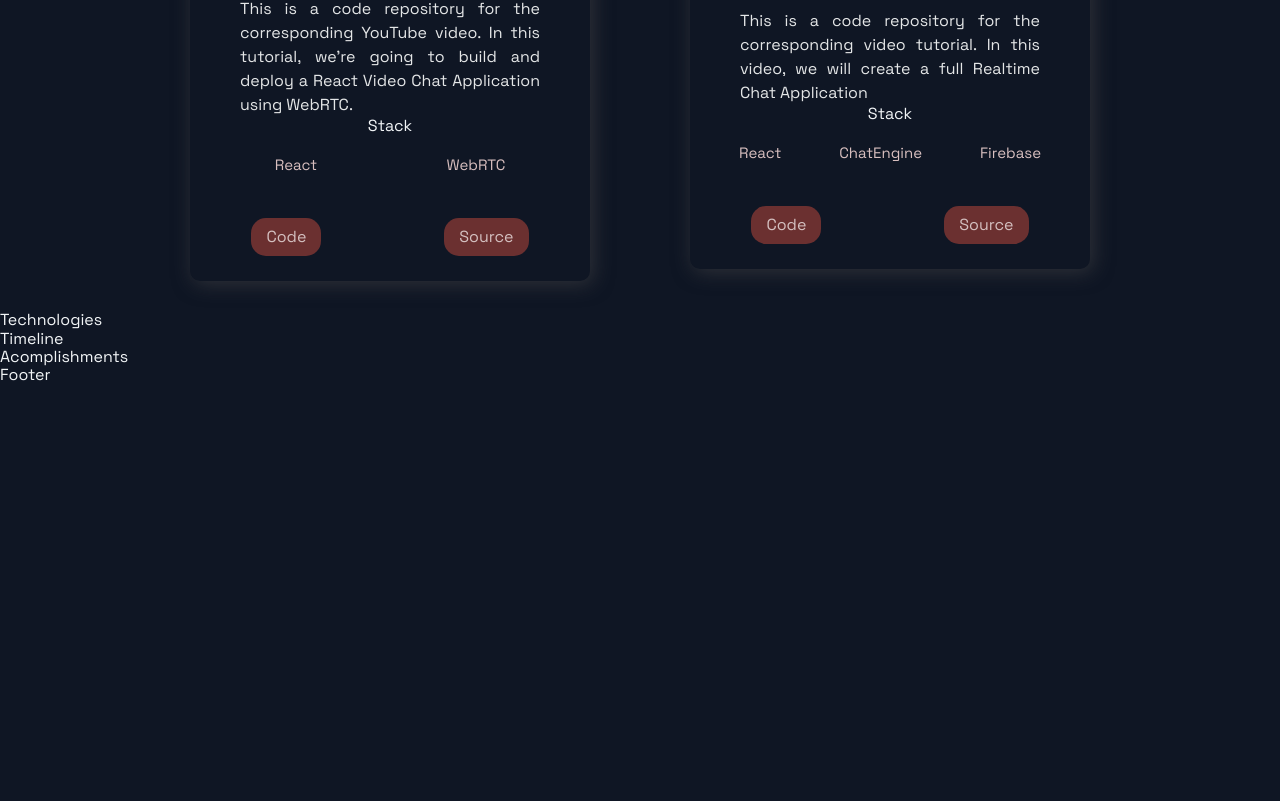
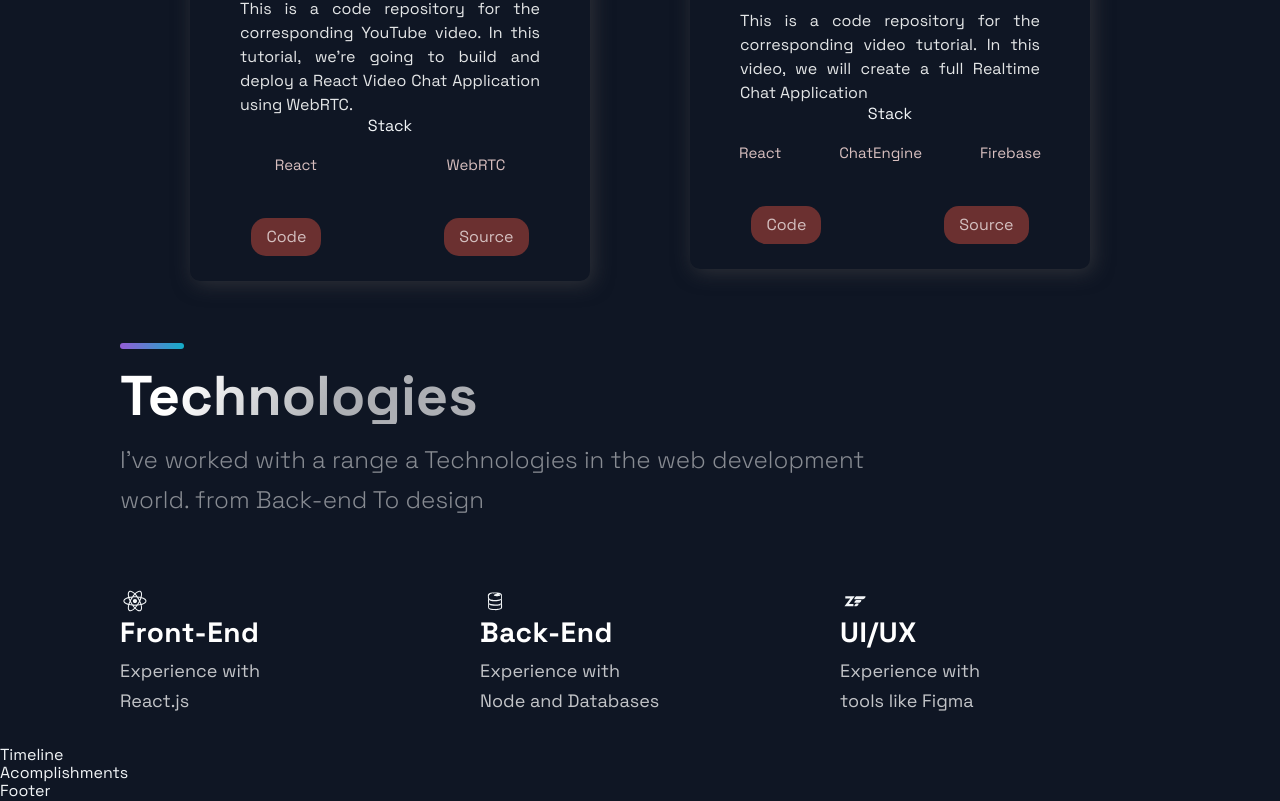
Before and after one commit to ifelipesilva/portfolio_website, a Next.js app: page / in a window 1280 px wide. Shown: the part 1923-2724 px from the top of the page. Before the commit the page ends 2308 px from the top, so only its background shows below. Built offline with nearby package versions, Linux system fonts and the light colour scheme.

Commit message:
Technologies

```diff
--- a/src/components/Technologies/Technologies.js
+++ b/src/components/Technologies/Technologies.js
@@ -1,12 +1,68 @@
-import React from 'react';
-import { DiFirebase, DiReact, DiZend } from 'react-icons/di';
-import { Section, SectionDivider, SectionText, SectionTitle } from '../../styles/GlobalComponents';
-import { List, ListContainer, ListItem, ListParagraph, ListTitle } from './TechnologiesStyles';
+import React from 'react'
+import {
+  DiFirebase,
+  DiReact,
+  DiZend,
+  MdOutlineDesignServices
+} from 'react-icons/di'
+import {
+  Section,
+  SectionDivider,
+  SectionText,
+  SectionTitle
+} from '../../styles/GlobalComponents'
+import {
+  List,
+  ListContainer,
+  ListItem,
+  ListParagraph,
+  ListTitle
+} from './TechnologiesStyles'
 
-const Technologies = () =>  (
-  <div>
-    Technologies
-  </div>
-);
+const Technologies = () => (
+  <Section id="tech">
+    <SectionDivider />
+    <br />
+    <SectionTitle>Technologies</SectionTitle>
+    <SectionText>
+      I've worked with a range a Technologies in the web development world. from
+      Back-end To design
+    </SectionText>
+    <List>
+      <ListItem>
+        <DiReact size="3rem" />
+        <ListContainer>
+          <ListTitle>Front-End</ListTitle>
+          <ListParagraph>
+            Experience with <br />
+            React.js
+          </ListParagraph>
+        </ListContainer>
+      </ListItem>
 
-export default Technologies;
+      <ListItem>
+        <DiFirebase size="3rem" />
+        <ListContainer>
+          <ListTitle>Back-End</ListTitle>
+          <ListParagraph>
+            Experience with <br />
+            Node and Databases
+          </ListParagraph>
+        </ListContainer>
+      </ListItem>
+
+      <ListItem>
+        <DiZend size="3rem" />
+        <ListContainer>
+          <ListTitle>UI/UX</ListTitle>
+          <ListParagraph>
+            Experience with <br />
+            tools like Figma
+          </ListParagraph>
+        </ListContainer>
+      </ListItem>
+    </List>
+  </Section>
+)
+
+export default Technologies
--- a/src/styles/GlobalComponents/index.js
+++ b/src/styles/GlobalComponents/index.js
@@ -1,9 +1,9 @@
 import styled from 'styled-components'
 
 export const Section = styled.section`
-  display: ${(props) => props.grid ? "grid" : "flex" };
-  flex-direction: ${(props) => props.row ? "row" : "column" };
-  padding: ${(props) => props.nopadding ? "0" : "32px 48px 0" } ;
+  display: ${props => (props.grid ? 'grid' : 'flex')};
+  flex-direction: ${props => (props.row ? 'row' : 'column')};
+  padding: ${props => (props.nopadding ? '0' : '32px 48px 0')};
   margin: 0 auto;
   max-width: 1040px;
   box-sizing: content-box;
@@ -11,13 +11,13 @@
   overflow: hidden;
   grid-template-columns: 1fr 1fr;
 
-  @media ${(props) => props.theme.breakpoints.md} {
+  @media ${props => props.theme.breakpoints.md} {
     padding: 24px 48px 0;
     flex-direction: column;
   }
 
-  @media ${(props) => props.theme.breakpoints.sm} {
-    padding: ${(props) => props.nopadding ? "0" : "16px 16px 0" } ;
+  @media ${props => props.theme.breakpoints.sm} {
+    padding: ${props => (props.nopadding ? '0' : '16px 16px 0')};
 
     width: calc(100vw - 32px);
     flex-direction: column;
@@ -26,30 +26,34 @@
 
 export const SectionTitle = styled.h2`
   font-weight: 800;
-  font-size: ${(props) => props.main ? '65px' : '56px'};
-  line-height: ${(props) => props.main ? '72px' : '56px'};
+  font-size: ${props => (props.main ? '65px' : '56px')};
+  line-height: ${props => (props.main ? '72px' : '56px')};
   width: max-content;
   max-width: 100%;
-  background: linear-gradient(121.57deg, #FFFFFF 18.77%, rgba(255, 255, 255, 0.66) 60.15%);
+  background: linear-gradient(
+    121.57deg,
+    #ffffff 18.77%,
+    rgba(255, 255, 255, 0.66) 60.15%
+  );
   -webkit-background-clip: text;
   -webkit-text-fill-color: transparent;
   margin-bottom: 16px;
-  padding: ${(props) => props.main ? '58px 0 16px' : '0'};
+  padding: ${props => (props.main ? '58px 0 16px' : '0')};
 
-  @media ${props => props.theme.breakpoints.md}{
-    font-size: ${(props) => props.main ? '56px' : '48px'};
-    line-height: ${(props) => props.main ? '56px' : '48px'};
+  @media ${props => props.theme.breakpoints.md} {
+    font-size: ${props => (props.main ? '56px' : '48px')};
+    line-height: ${props => (props.main ? '56px' : '48px')};
     margin-bottom: 12px;
-    padding: ${(props) => props.main ? '40px 0 12px' : '0'};
+    padding: ${props => (props.main ? '40px 0 12px' : '0')};
   }
 
-  @media ${props => props.theme.breakpoints.sm}{
+  @media ${props => props.theme.breakpoints.sm} {
     font-size: 32px;
     line-height: 40px;
-    font-size: ${(props) => props.main ? '28px' : '32px'};
-    line-height: ${(props) => props.main ? '32px' : '40px'};
+    font-size: ${props => (props.main ? '28px' : '32px')};
+    line-height: ${props => (props.main ? '32px' : '40px')};
     margin-bottom: 8px;
-    padding: ${(props) => props.main ? '16px 0 8px' : '0'};
+    padding: ${props => (props.main ? '16px 0 8px' : '0')};
     max-width: 100%;
   }
 `
@@ -62,14 +66,14 @@
   padding-bottom: 3.6rem;
   color: rgba(255, 255, 255, 0.5);
 
-  @media ${(props) => props.theme.breakpoints.md} {
+  @media ${props => props.theme.breakpoints.md} {
     max-width: 670px;
     font-size: 20px;
     line-height: 32px;
     padding-bottom: 24px;
   }
 
-  @media ${(props) => props.theme.breakpoints.sm} {
+  @media ${props => props.theme.breakpoints.sm} {
     font-size: 16px;
     line-height: 24px;
     padding-bottom: 16px;
@@ -77,23 +81,23 @@
 `
 
 export const SectionDivider = styled.div`
-
   width: 64px;
   height: 6px;
   border-radius: 10px;
   background-color: #fff;
-  background: ${(props) => props.colorAlt ?
-    'linear-gradient(270deg, #F46737 0%, #945DD6 100%)' :
-    'linear-gradient(270deg, #13ADC7 0%, #945DD6 100%)'};
+  background: ${props =>
+    props.colorAlt
+      ? 'linear-gradient(270deg, #F46737 0%, #945DD6 100%)'
+      : 'linear-gradient(270deg, #13ADC7 0%, #945DD6 100%)'};
 
-    margin: ${(props) => props.divider ? "4rem 0" : "" };
+  margin: ${props => (props.divider ? '4rem 0' : '')};
 
-  @media ${(props) => props.theme.breakpoints.md} {
+  @media ${props => props.theme.breakpoints.md} {
     width: 48px;
     height: 4px;
   }
 
-  @media ${(props) => props.theme.breakpoints.sm} {
+  @media ${props => props.theme.breakpoints.sm} {
     width: 32px;
     height: 2px;
   }
@@ -105,19 +109,19 @@
   line-height: 32px;
   color: rgba(255, 255, 255, 0.75);
 
-@media ${(props) => props.theme.breakpoints.md} {
+  @media ${props => props.theme.breakpoints.md} {
     max-width: 672px;
     font-size: 16px;
     line-height: 25px;
   }
 
-  @media ${(props) => props.theme.breakpoints.sm} {
+  @media ${props => props.theme.breakpoints.sm} {
     font-size: 14px;
     line-height: 22px;
   }
 `
 export const SecondaryBtn = styled.button`
-  color: #FFF;
+  color: #fff;
   background: none;
   border: 1px solid rgba(255, 255, 255, 0.33);
   box-sizing: border-box;
@@ -144,10 +148,11 @@
   &:active {
     background: #e0e4eb;
     border: 1px solid #304169;
-    box-shadow: inset 0px 2px 1px rgba(46, 49, 55, 0.15), inset 0px 0px 4px rgba(20, 20, 55, 0.3);
+    box-shadow: inset 0px 2px 1px rgba(46, 49, 55, 0.15),
+      inset 0px 0px 4px rgba(20, 20, 55, 0.3);
   }
 
-  @media ${(props) => props.theme.breakpoints.md}{
+  @media ${props => props.theme.breakpoints.md} {
     margin-top: 24px;
     margin-bottom: 64px;
     padding: 16px 24px;
@@ -156,7 +161,7 @@
     line-height: 20px;
   }
 
-  @media ${(props) => props.theme.breakpoints.sm} {
+  @media ${props => props.theme.breakpoints.sm} {
     margin-top: 16px;
     margin-bottom: 40px;
     padding: 8px 16px;
@@ -167,35 +172,38 @@
 `
 
 export const ButtonBack = styled.div`
-  width: ${({ alt }) => alt ? '150px' : '262px'};
-  height: ${({ alt }) => alt ? '52px' : '64px'};
+  width: ${({ alt }) => (alt ? '150px' : '262px')};
+  height: ${({ alt }) => (alt ? '52px' : '64px')};
   border-radius: 50px;
-  font-size: ${({ alt }) => alt ? '20px' : '24px'};
+  font-size: ${({ alt }) => (alt ? '20px' : '24px')};
   font-weight: 600;
   display: flex;
   align-items: center;
   justify-content: center;
-  margin: ${({ alt, form }) => (alt || form) ? '0' : '0 0 80px'};
+  margin: ${({ alt, form }) => (alt || form ? '0' : '0 0 80px')};
   color: #fff;
-  background: ${({ alt }) => alt ? 'linear-gradient(270deg, #ff622e 0%, #B133FF 100%)' : 'linear-gradient(270deg, #00DBD8 0%, #B133FF 100%)'};
+  background: ${({ alt }) =>
+    alt
+      ? 'linear-gradient(270deg, #ff622e 0%, #B133FF 100%)'
+      : 'linear-gradient(270deg, #00DBD8 0%, #B133FF 100%)'};
   cursor: pointer;
   transition: 0.5s ease;
   position: relative;
   overflow: hidden;
-  opacity: ${({ disabled }) => disabled ? '.5' : '1'};
+  opacity: ${({ disabled }) => (disabled ? '.5' : '1')};
 
-  @media ${(props) => props.theme.breakpoints.md} {
-    width: ${({ alt }) => alt ? '150px' : '184px'};
-    height: ${({ alt }) => alt ? '52px' : '48px'};
-    font-size: ${({ alt }) => alt ? '20px' : '16px'};
-    margin-bottom: ${({ alt }) => alt ? '0' : '64px'};
+  @media ${props => props.theme.breakpoints.md} {
+    width: ${({ alt }) => (alt ? '150px' : '184px')};
+    height: ${({ alt }) => (alt ? '52px' : '48px')};
+    font-size: ${({ alt }) => (alt ? '20px' : '16px')};
+    margin-bottom: ${({ alt }) => (alt ? '0' : '64px')};
   }
 
-  @media ${(props) => props.theme.breakpoints.sm} {
+  @media ${props => props.theme.breakpoints.sm} {
     width: 100%;
     height: 32px;
     font-size: 14px;
-    margin-bottom: ${({ alt }) => alt ? '0' : '32px'};
+    margin-bottom: ${({ alt }) => (alt ? '0' : '32px')};
   }
 `
 
@@ -209,15 +217,21 @@
   left: 0;
   width: 100%;
   height: 100%;
-  background: ${({ alt }) => alt ? 'linear-gradient(270deg, #F46737 0%, #945DD6 100%)' : 'linear-gradient(270deg, #13ADC7 0%, #945DD6 100%)'};
-  opacity: ${({ disabled }) => disabled ? '.5' : '1'};
-  transition: .4s ease;
-  font-size: ${({ alt }) => alt ? '20px' : '24px'};
+  background: ${({ alt }) =>
+    alt
+      ? 'linear-gradient(270deg, #F46737 0%, #945DD6 100%)'
+      : 'linear-gradient(270deg, #13ADC7 0%, #945DD6 100%)'};
+  opacity: ${({ disabled }) => (disabled ? '.5' : '1')};
+  transition: 0.4s ease;
+  font-size: ${({ alt }) => (alt ? '20px' : '24px')};
   font-weight: 600;
   align-items: center;
   justify-content: center;
   cursor: pointer;
-  box-shadow: ${({ disabled }) => disabled ? 'inset 0px 2px 1px rgba(46, 49, 55, 0.15), inset 0px 0px 4px rgba(20, 20, 55, 0.3)' : 'none'};
+  box-shadow: ${({ disabled }) =>
+    disabled
+      ? 'inset 0px 2px 1px rgba(46, 49, 55, 0.15), inset 0px 0px 4px rgba(20, 20, 55, 0.3)'
+      : 'none'};
 
   &:hover {
     opacity: 0;
@@ -227,26 +241,28 @@
   }
   &:active {
     opacity: 1;
-    box-shadow: inset 0px 2px 1px rgba(46, 49, 55, 0.15), inset 0px 0px 4px rgba(20, 20, 55, 0.3);
+    box-shadow: inset 0px 2px 1px rgba(46, 49, 55, 0.15),
+      inset 0px 0px 4px rgba(20, 20, 55, 0.3);
   }
 
-  &:disabled{
-    background: linear-gradient(270deg, #00DBD8 0%, #B133FF 100%);
+  &:disabled {
+    background: linear-gradient(270deg, #00dbd8 0%, #b133ff 100%);
     opacity: 0.5;
-    box-shadow: inset 0px 2px 1px rgba(46, 49, 55, 0.15), inset 0px 0px 4px rgba(20, 20, 55, 0.3);
+    box-shadow: inset 0px 2px 1px rgba(46, 49, 55, 0.15),
+      inset 0px 0px 4px rgba(20, 20, 55, 0.3);
   }
 
-  @media ${(props) => props.theme.breakpoints.md} {
-    font-size: ${({ alt }) => alt ? '20px' : '16px'};
+  @media ${props => props.theme.breakpoints.md} {
+    font-size: ${({ alt }) => (alt ? '20px' : '16px')};
   }
 
-  @media ${(props) => props.theme.breakpoints.sm} {
+  @media ${props => props.theme.breakpoints.sm} {
     font-size: 14px;
   }
 `
 
 export const LinkContainer = styled.div`
-  margin-left: ${({ large }) => large ? '24px' : '16px'};
+  margin-left: ${({ large }) => (large ? '24px' : '16px')};
   transition: 0.3s ease;
   justify-content: center;
   border-radius: 50px;
@@ -258,24 +274,23 @@
     cursor: pointer;
   }
 
-  @media ${(props) => props.theme.breakpoints.md} {
-    margin-left: ${({ large }) => large ? '16px' : '8px'};
-
+  @media ${props => props.theme.breakpoints.md} {
+    margin-left: ${({ large }) => (large ? '16px' : '8px')};
   }
-  @media ${(props) => props.theme.breakpoints.sm} {
-    margin-left: ${({ large }) => large ? '0' : '8px'};
+  @media ${props => props.theme.breakpoints.sm} {
+    margin-left: ${({ large }) => (large ? '0' : '8px')};
   }
 `
 
 export const LinkIconImg = styled.div`
   display: flex;
-  height: ${({ large }) => large ? '32px' : '24px'};
+  height: ${({ large }) => (large ? '32px' : '24px')};
 
-  @media ${(props) => props.theme.breakpoints.md} {
-    height: ${({ nav }) => nav ? '16px' : '24px'};
+  @media ${props => props.theme.breakpoints.md} {
+    height: ${({ nav }) => (nav ? '16px' : '24px')};
   }
 
-  @media ${(props) => props.theme.breakpoints.sm} {
-    height: ${({ large }) => large ? '32px' : '16px'};
+  @media ${props => props.theme.breakpoints.sm} {
+    height: ${({ large }) => (large ? '32px' : '16px')};
   }
 `
```
